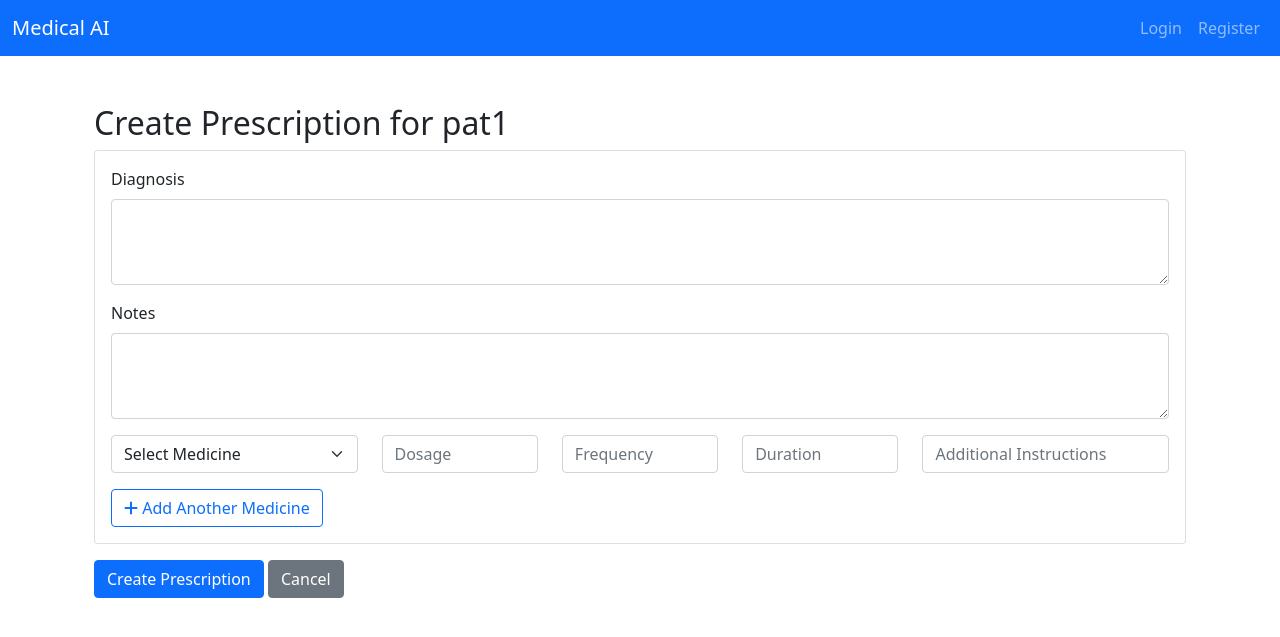
After one commit to hridasha/AiDoc, a Django app: template doctors/templates/doctors/create_prescription.html in a window 1280 px wide. The commit adds this page. Shown: the top 637 px of the page. Run offline with Django 4.2, Linux system fonts and the light colour scheme; the template is opened without the code that fills it: values that come from a table or form of the project are taken from there, others are empty; data comes from the database, SQL or seed files in the repository; both versions use the stored data as it was after the commit.

Commit message:
Add prescription management features; create Medicine and Prescription models, update appointment management template

```diff
--- a/doctors/models.py
+++ b/doctors/models.py
@@ -124,6 +124,49 @@ class Appointment(models.Model):
     def __str__(self):
         return f"Appointment with Dr. {self.doctor.full_name} on {self.appointment_date} ({self.get_status_display()})"
 
+class Medicine(models.Model):
+    name = models.CharField(max_length=255)
+    generic_name = models.CharField(max_length=255, blank=True)
+    dosage_form = models.CharField(max_length=100, help_text="e.g., Tablet, Capsule, Syrup")
+    strength = models.CharField(max_length=100, help_text="e.g., 500mg, 10mg/5ml")
+    manufacturer = models.CharField(max_length=255, blank=True)
+    created_at = models.DateTimeField(auto_now_add=True)
+    updated_at = models.DateTimeField(auto_now=True)
+
+    def __str__(self):
+        return f"{self.name} ({self.strength})"
+
+class Prescription(models.Model):
+    appointment = models.OneToOneField(
+        Appointment,
+        on_delete=models.CASCADE,
+        related_name='prescription'
+    )
+    medicines = models.ManyToManyField(
+        Medicine,
+        through='PrescribedMedicine',
+        related_name='prescriptions'
+    )
+    diagnosis = models.TextField(blank=True)
+    notes = models.TextField(blank=True)
+    created_at = models.DateTimeField(auto_now_add=True)
+    updated_at = models.DateTimeField(auto_now=True)
+
+    def __str__(self):
+        return f"Prescription for {self.appointment.patient.full_name}"
+
+class PrescribedMedicine(models.Model):
+    prescription = models.ForeignKey(Prescription, on_delete=models.CASCADE)
+    medicine = models.ForeignKey(Medicine, on_delete=models.CASCADE)
+    dosage = models.CharField(max_length=100, help_text="e.g., 1 tablet, 5ml")
+    frequency = models.CharField(max_length=100, help_text="e.g., 3 times daily, once daily")
+    duration = models.CharField(max_length=100, help_text="e.g., 5 days, 2 weeks")
+    instructions = models.TextField(blank=True)
+    created_at = models.DateTimeField(auto_now_add=True)
+
+    def __str__(self):
+        return f"{self.medicine.name} - {self.dosage}"
+
 @receiver(post_save, sender=CustomUser)
 def create_doctor(sender, instance, created, **kwargs):
     if created and instance.role == 'doctor':
--- /dev/null
+++ b/doctors/templates/doctors/create_prescription.html
@@ -0,0 +1,110 @@
+{% extends 'base.html' %}
+
+{% block content %}
+<div class="container mt-5">
+    <div class="row">
+        <div class="col-md-12">
+            <h2>Create Prescription for {{ appointment.patient.full_name }}</h2>
+            <form method="POST" action="{% url 'doctors:create_prescription' appointment.id %}">
+                {% csrf_token %}
+                <div class="card">
+                    <div class="card-body">
+                        <div class="mb-3">
+                            <label class="form-label">Diagnosis</label>
+                            <textarea class="form-control" name="diagnosis" rows="3"></textarea>
+                        </div>
+                        <div class="mb-3">
+                            <label class="form-label">Notes</label>
+                            <textarea class="form-control" name="notes" rows="3"></textarea>
+                        </div>
+                        <div id="medicine-section">
+                            <div class="medicine-row">
+                                <div class="row">
+                                    <div class="col-md-3">
+                                        <select class="form-select" name="medicine_0" required>
+                                            <option value="">Select Medicine</option>
+                                            {% for medicine in medicines %}
+                                            <option value="{{ medicine.id }}">{{ medicine.name }} ({{ medicine.strength }})</option>
+                                            {% endfor %}
+                                        </select>
+                                    </div>
+                                    <div class="col-md-2">
+                                        <input type="text" class="form-control" name="dosage_0" placeholder="Dosage" required>
+                                    </div>
+                                    <div class="col-md-2">
+                                        <input type="text" class="form-control" name="frequency_0" placeholder="Frequency" required>
+                                    </div>
+                                    <div class="col-md-2">
+                                        <input type="text" class="form-control" name="duration_0" placeholder="Duration" required>
+                                    </div>
+                                    <div class="col-md-3">
+                                        <input type="text" class="form-control" name="instructions_0" placeholder="Additional Instructions">
+                                    </div>
+                                </div>
+                            </div>
+                        </div>
+                        <div class="mt-3">
+                            <button type="button" class="btn btn-outline-primary" id="add-medicine">
+                                <i class="fas fa-plus"></i> Add Another Medicine
+                            </button>
+                        </div>
+                    </div>
+                </div>
+                <div class="mt-3">
+                    <button type="submit" class="btn btn-primary">Create Prescription</button>
+                    <a href="{% url 'doctors:manage_appointments' %}" class="btn btn-secondary">Cancel</a>
+                </div>
+            </form>
+        </div>
+    </div>
+</div>
+
+{% block extra_js %}
+<script>
+    let medicineCount = 1;
+
+    document.getElementById('add-medicine').addEventListener('click', function() {
+        const section = document.getElementById('medicine-section');
+        const newRow = document.createElement('div');
+        newRow.className = 'medicine-row mt-3';
+        newRow.innerHTML = `
+            <div class="row">
+                <div class="col-md-3">
+                    <select class="form-select" name="medicine_${medicineCount}" required>
+                        <option value="">Select Medicine</option>
+                        {% for medicine in medicines %}
+                        <option value="{{ medicine.id }}">{{ medicine.name }} ({{ medicine.strength }})</option>
+                        {% endfor %}
+                    </select>
+                </div>
+                <div class="col-md-2">
+                    <input type="text" class="form-control" name="dosage_${medicineCount}" placeholder="Dosage" required>
+                </div>
+                <div class="col-md-2">
+                    <input type="text" class="form-control" name="frequency_${medicineCount}" placeholder="Frequency" required>
+                </div>
+                <div class="col-md-2">
+                    <input type="text" class="form-control" name="duration_${medicineCount}" placeholder="Duration" required>
+                </div>
+                <div class="col-md-2">
+                    <input type="text" class="form-control" name="instructions_${medicineCount}" placeholder="Additional Instructions">
+                </div>
+                <div class="col-md-1">
+                    <button type="button" class="btn btn-outline-danger remove-medicine">
+                        <i class="fas fa-times"></i>
+                    </button>
+                </div>
+            </div>
+        `;
+        section.appendChild(newRow);
+        medicineCount++;
+    });
+
+    document.addEventListener('click', function(e) {
+        if (e.target.classList.contains('remove-medicine')) {
+            e.target.closest('.medicine-row').remove();
+        }
+    });
+</script>
+{% endblock %}
+{% endblock %}
--- a/doctors/urls.py
+++ b/doctors/urls.py
@@ -11,4 +11,8 @@ urlpatterns = [
     path('book_appointment/', views.book_appointment, name='book_appointment'),
     path('get_time_slots/', views.get_available_time_slots, name='get_available_time_slots'),
     path('manage_appointments/', views.manage_appointments, name='manage_appointments'),
+    path('create_prescription/<int:appointment_id>/', views.create_prescription, name='create_prescription'),
+    path('view_prescription/<int:prescription_id>/', views.view_prescription, name='view_prescription'),
+    path('edit_prescription/<int:prescription_id>/', views.edit_prescription, name='edit_prescription'),
+    # path('video_consultation/<int:appointment_id>/', views.video_consultation, name='video_consultation'),
 ]
```
Also changed, not shown: doctors/templates/doctors/edit_prescription.html (added, +77 -0 lines), doctors/templates/doctors/manage_appointments.html (+17 -1 lines), doctors/templates/doctors/view_prescription.html (added, +60 -0 lines), doctors/views.py (+118 -1 lines), db.sqlite3, doctors/migrations/0006_medicine_prescribedmedicine_prescription_and_more.py (added).
